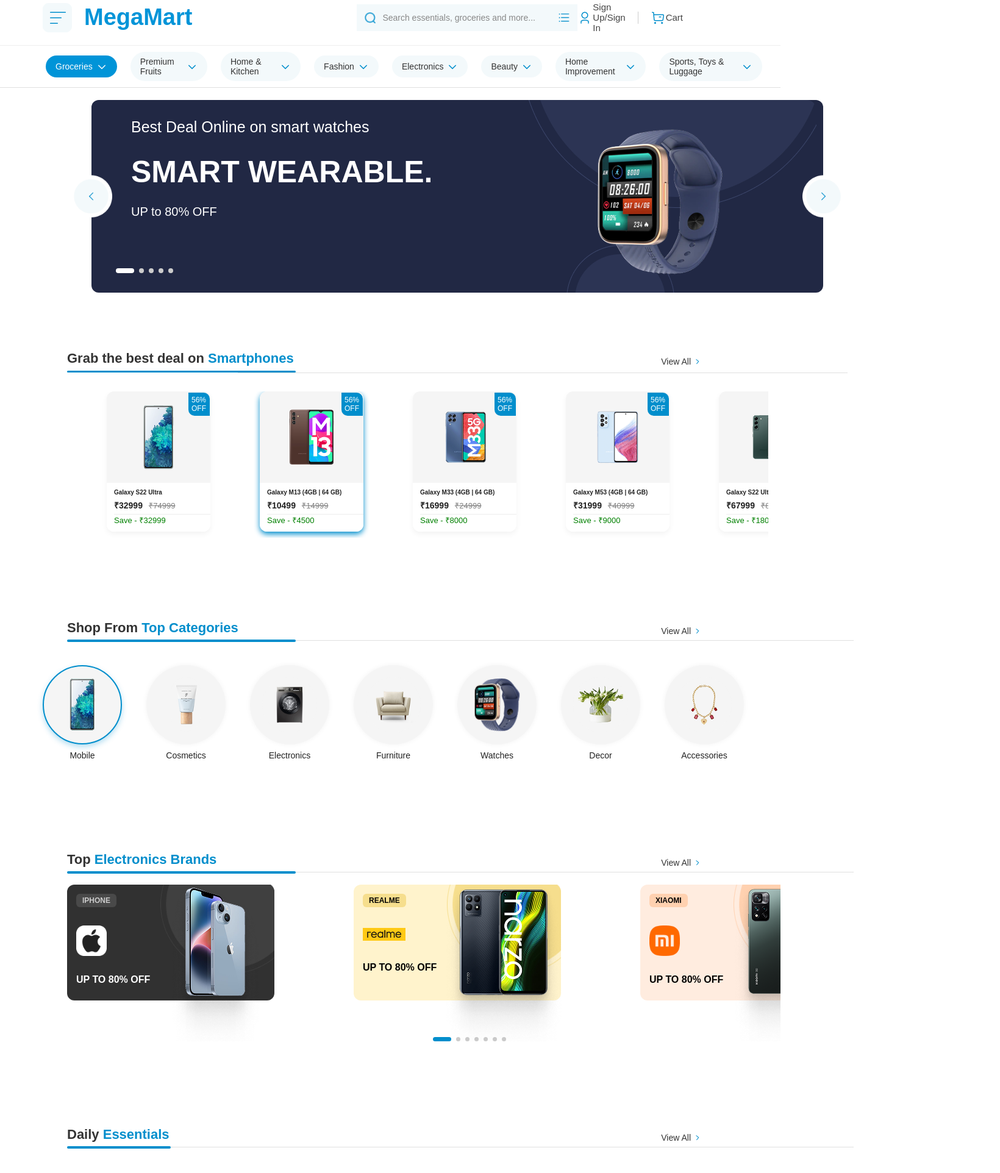
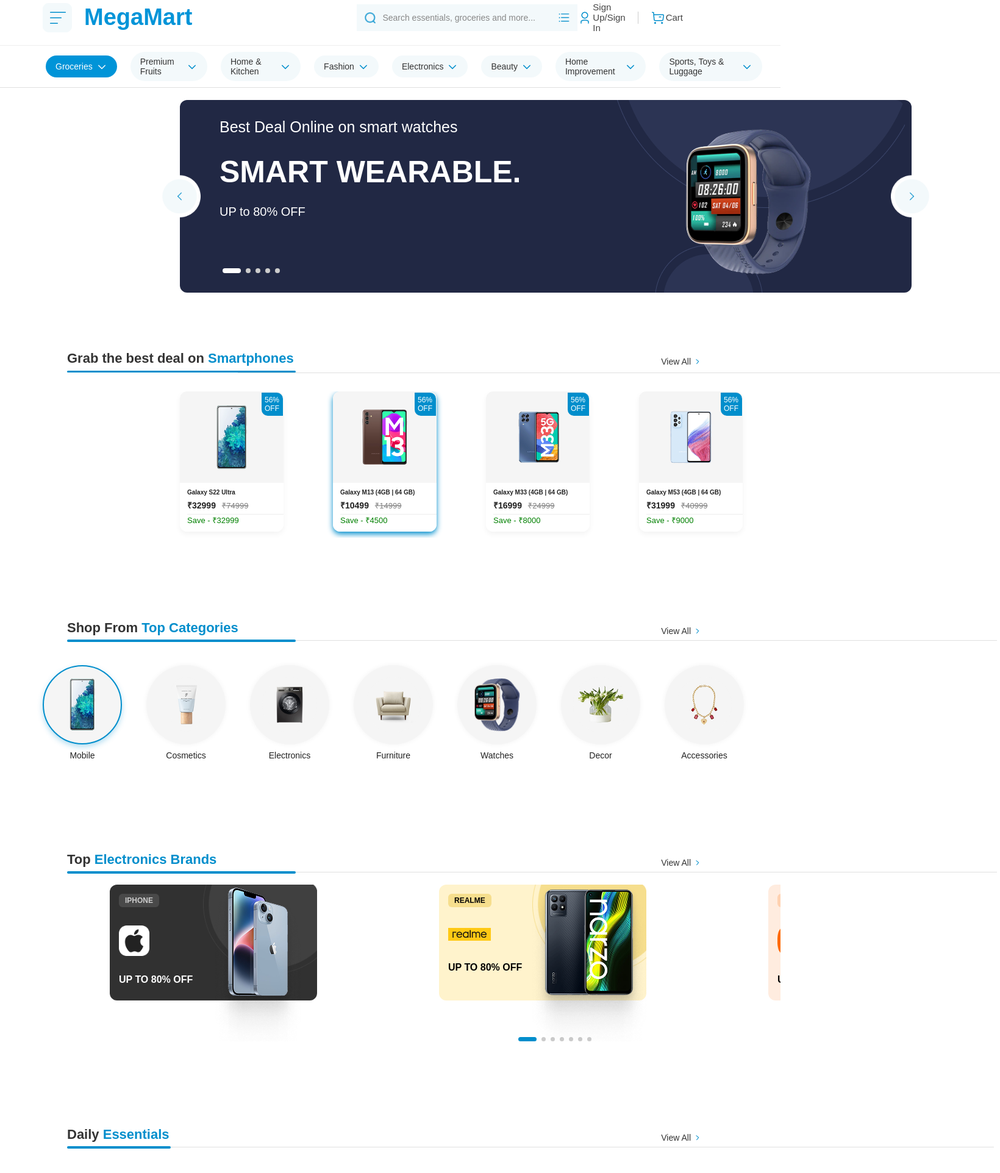
Before and after one commit to vivian-l-29/Prueba-Lab, a plain HTML site: page index.html in a window 1280 px wide. Shown: the part 54-1978 px from the top of the page at 61% size, 1640 px wide, since content can reach past the window. Drawn offline with Linux system fonts and the light colour scheme.

Commit message:
Edicion de codigo y diseño

```diff
--- a/footer/footer.css
+++ b/footer/footer.css
@@ -90,8 +90,8 @@
 
 .fondo-decorativo-4 {
   position: absolute;
-  top: -159px;
-  left: 698px;
+  top: -155px;
+  left: 805px;
   transform: translateY(-50%);
   width: 250px;
   height: auto;
--- a/secciones/seccion1.css
+++ b/secciones/seccion1.css
@@ -10,6 +10,7 @@
   width: 100%;
   max-width: 1000px;
   margin-top: 40px;
+  margin-left: 95px;
 }
 
 .banner {
@@ -25,7 +26,7 @@
   box-sizing: border-box;
   position: relative;
   color: white;
-  margin-left: 150px;
+  margin-left: 200px;
   margin-top: -20px;
 }
 
@@ -112,7 +113,7 @@ top: 20px;
   gap: 8px;
   margin-top: -60px;
   position: absolute;
-margin-left: 190px;
+margin-left: 270px;
 }
 
 .punto {
--- a/secciones/seccion2.css
+++ b/secciones/seccion2.css
@@ -4,7 +4,7 @@
   background-color: #e0e0e0;
   margin-bottom: 5px;
   top: -10px;
-  width: 1000px;
+  width: 1250px;
   position: relative;
   margin-left: 280px;
 }
@@ -77,6 +77,7 @@
   gap: 16px;
   overflow-x: auto;
   padding-bottom: 10px;
+  margin-left: 120px;
 }
 
 .tarjeta-celu-activa {
--- a/secciones/seccion3.css
+++ b/secciones/seccion3.css
@@ -4,7 +4,7 @@
   background-color: #e0e0e0;
   margin-bottom: 5px;
   top: -15px;
-  width: 915px;
+  width: 1150px;
   position: relative;
   margin-left: 375px;
 }
--- a/secciones/seccion4.css
+++ b/secciones/seccion4.css
@@ -8,7 +8,7 @@ margin-top: 90px;
   background-color: #e0e0e0;
   margin-bottom: 5px;
   top: -15px;
-  width: 915px;
+  width: 1150px;
   position: relative;
   margin-left: 485px;
 }
@@ -83,7 +83,7 @@ margin-top: 90px;
   padding: 15px;
   box-sizing: border-box;
   flex-shrink: 0;
-  margin-left: 110px;
+  margin-left: 180px;
 }
 
 .brand-card .brand-label {
@@ -212,7 +212,7 @@ margin-top: 90px;
   display: flex;
   justify-content: center;
   margin-top: 250px;
-  margin-left: -700px;
+  margin-left: -770px;
   gap: 8px;
 }
 
--- a/secciones/seccion5.css
+++ b/secciones/seccion5.css
@@ -10,7 +10,7 @@
   background-color: #e0e0e0;
   margin-bottom: 5px;
   top: -15px;
-  width: 1120px;
+  width: 1350px;
   position: relative;
   margin-left: 280px;
 }
```
